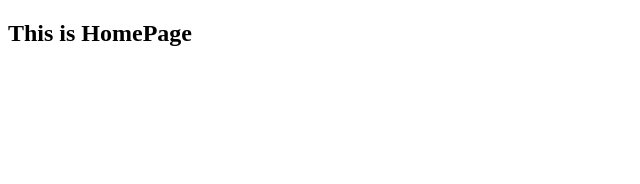
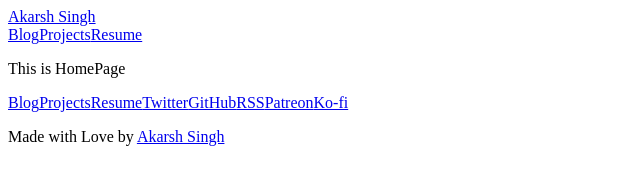
Before and after one commit to akarshsingh9/Personal-Website-2.0, a Gatsby site: page / in a window 1280 px wide. Shown: the whole page, without its empty margins (0-640 px from the left). Built offline with nearby package versions, Linux system fonts and the light colour scheme; Gatsby itself is replaced by a stand-in of ours.

Commit message:
Basic Layout HTML

```diff
--- /dev/null
+++ b/src/components/Footer.js
@@ -0,0 +1,22 @@
+import React from "react"
+import { Link } from 'gatsby'
+
+export default function Footer() {
+    return(
+    <footer>
+        <nav>
+            <div>
+                <Link to="/blog">Blog</Link>
+                <Link to="/projects">Projects</Link>
+                <Link to="/resume">Resume</Link>
+                <a href="\">Twitter</a>
+                <a href="\">GitHub</a>
+                <a href="\">RSS</a>
+                <a href="\">Patreon</a>
+                <a href="\">Ko-fi</a>
+            </div>
+        </nav>
+        <p>Made with <span>Love</span> by <Link to="/">Akarsh Singh</Link></p>
+    </footer>
+    )
+}
--- /dev/null
+++ b/src/components/Header.js
@@ -0,0 +1,20 @@
+import React from "react"
+import { Link } from 'gatsby'
+
+export default function Header() {
+    return(
+    <header>
+        <nav>
+            <div>
+                <Link to="\">Akarsh Singh</Link>
+            </div>
+
+            <div>
+                <Link to="/blog">Blog</Link>
+                <Link to="/projects">Projects</Link>
+                <Link to="/resume">Resume</Link>
+            </div>
+        </nav>
+    </header>
+    )
+}
--- /dev/null
+++ b/src/components/Layout.js
@@ -0,0 +1,13 @@
+import React from "react"
+import Header from "./Header"
+import Footer from "./Footer"
+
+export default function Layout({ children }) {
+    return (
+    <div>
+        <Header />
+        <main className="container">{children}</main>
+        <Footer />
+    </div>
+    )
+  }
--- a/src/pages/index.js
+++ b/src/pages/index.js
@@ -1,7 +1,10 @@
 import React from "react"
+import Layout from "../components/Layout"
 
 export default function Home() {
   return(
-    <h2>This is HomePage</h2>
+    <Layout>
+      <p>This is HomePage</p>
+    </Layout>
   )
 }
```
Also changed, not shown: src/components/hooks/use-site-metadata.js (added, +16 -0 lines).
